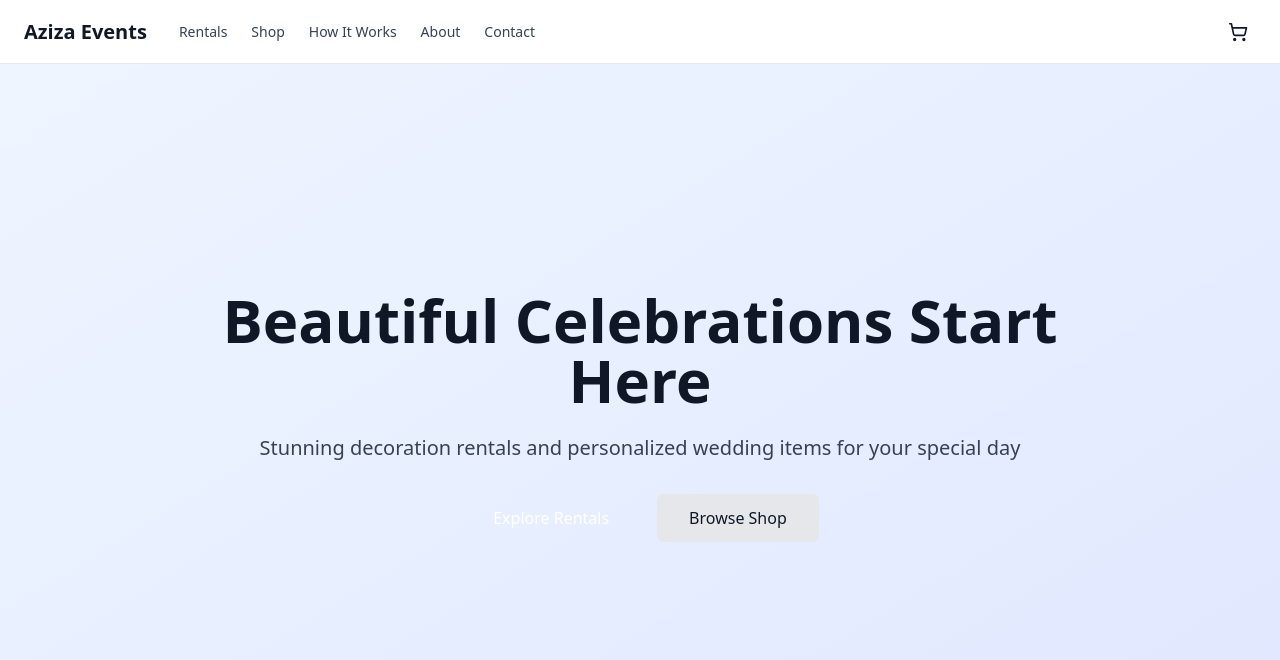
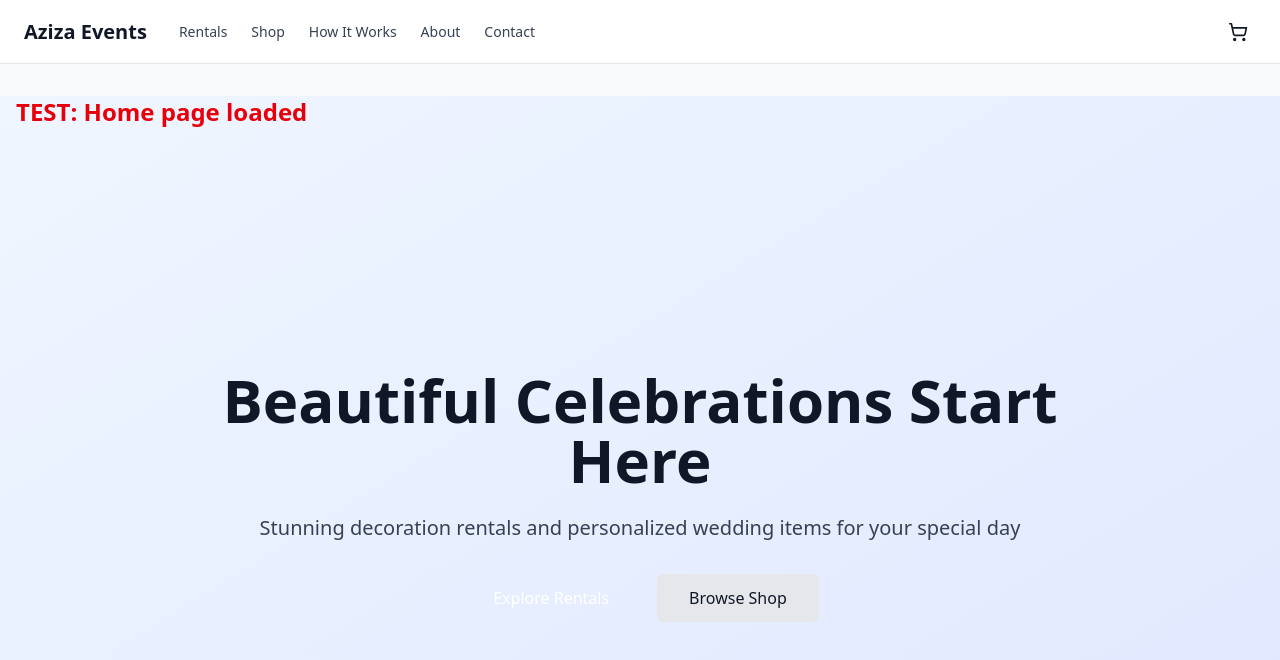
Before and after one commit to Mujtaba366/website_decoration, a React (Vite) app in the folder frontend/: page / in a window 1280 px wide. Shown: the top 660 px of the page. Built offline with nearby package versions, Linux system fonts and the light colour scheme; no server answers; the HTML template or start-up script is replaced by a standard one.

Commit message:
Add test content to Home page

```diff
--- a/frontend/src/pages/Home.tsx
+++ b/frontend/src/pages/Home.tsx
@@ -4,6 +4,7 @@ import { Button } from '../components/ui'
 export function Home() {
   return (
     <div className="space-y-12">
+      <div className="text-2xl font-bold text-red-600">TEST: Home page loaded</div>
       {/* Hero Section */}
       <section className="min-h-screen bg-gradient-to-br from-blue-50 to-indigo-100 flex items-center justify-center px-4 -mx-6 -mt-20">
         <div className="max-w-4xl mx-auto text-center py-20">
```
